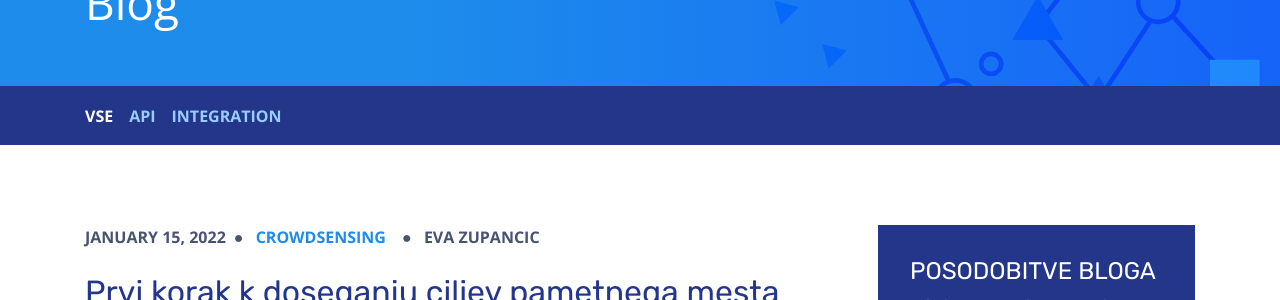
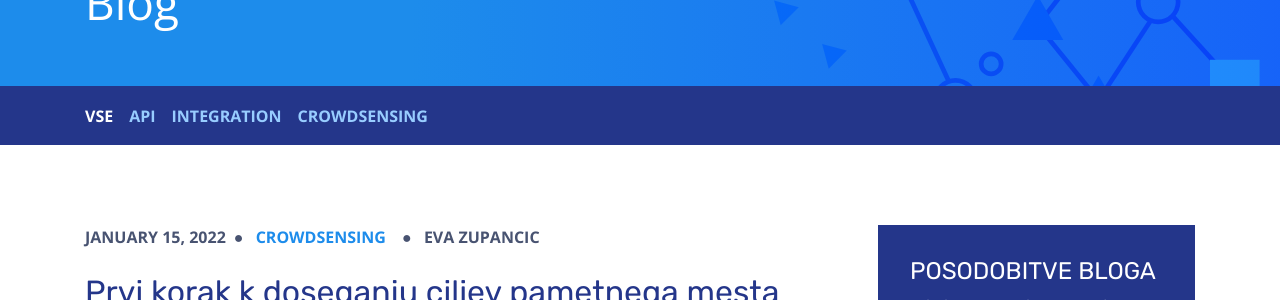
Before and after one commit to kumuluz/blog.sunesis.si, a Jekyll site: the page built from index.html, in a window 1280 px wide. Shown: the part 161-461 px from the top of the page. Built offline with Jekyll 4.4.1, drawn with Linux system fonts in a browser that asks for light colours.

Commit message:
added category link

```diff
--- a/_includes/header.html
+++ b/_includes/header.html
@@ -27,6 +27,9 @@
       </li>
       <li>
         <a class="{% if '/category/integration.html' == page.url %}active{% endif %}" href="/category/integration.html">Integration</a>
+      </li>
+      <li>
+        <a class="{% if '/category/crowdsensing.html' == page.url %}active{% endif %}" href="/category/crowdsensing.html">Crowdsensing</a>
       </li>
     </ul>
   </div>
```
